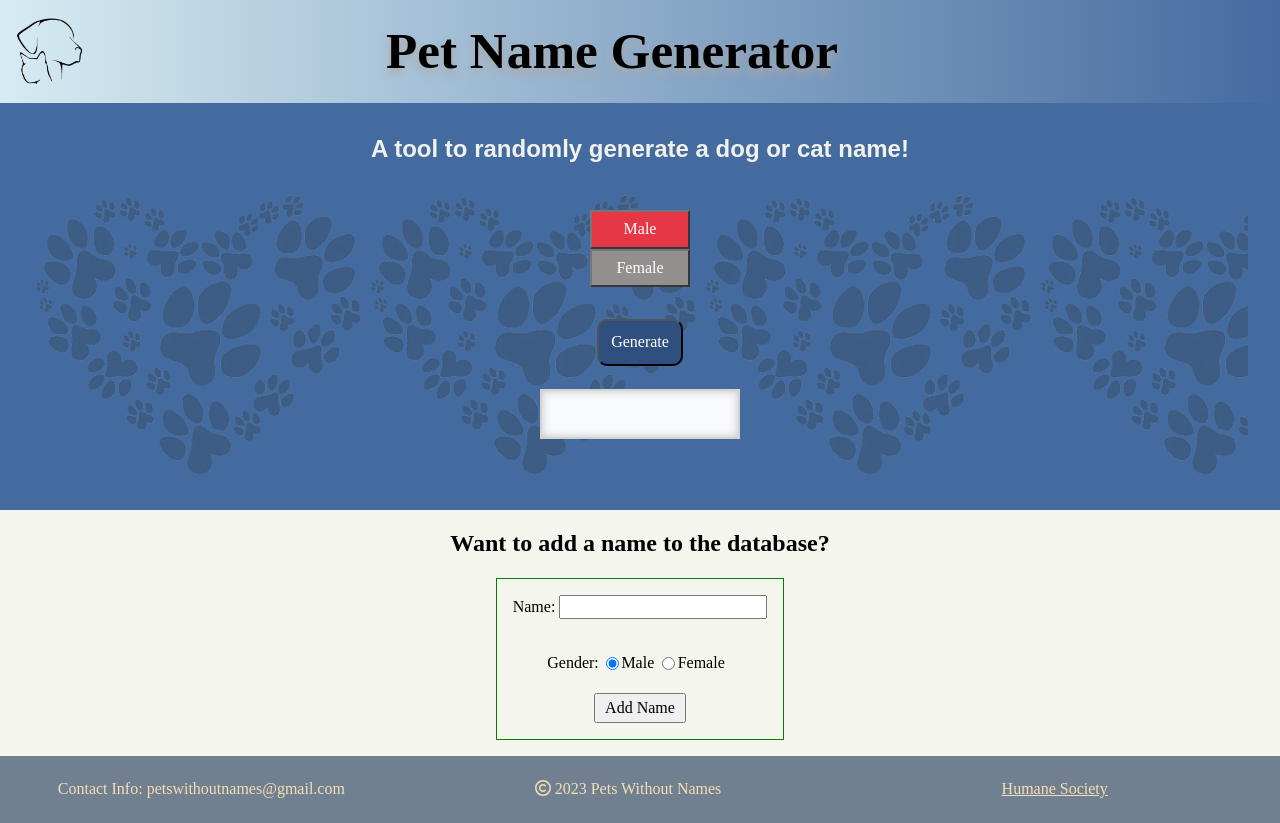
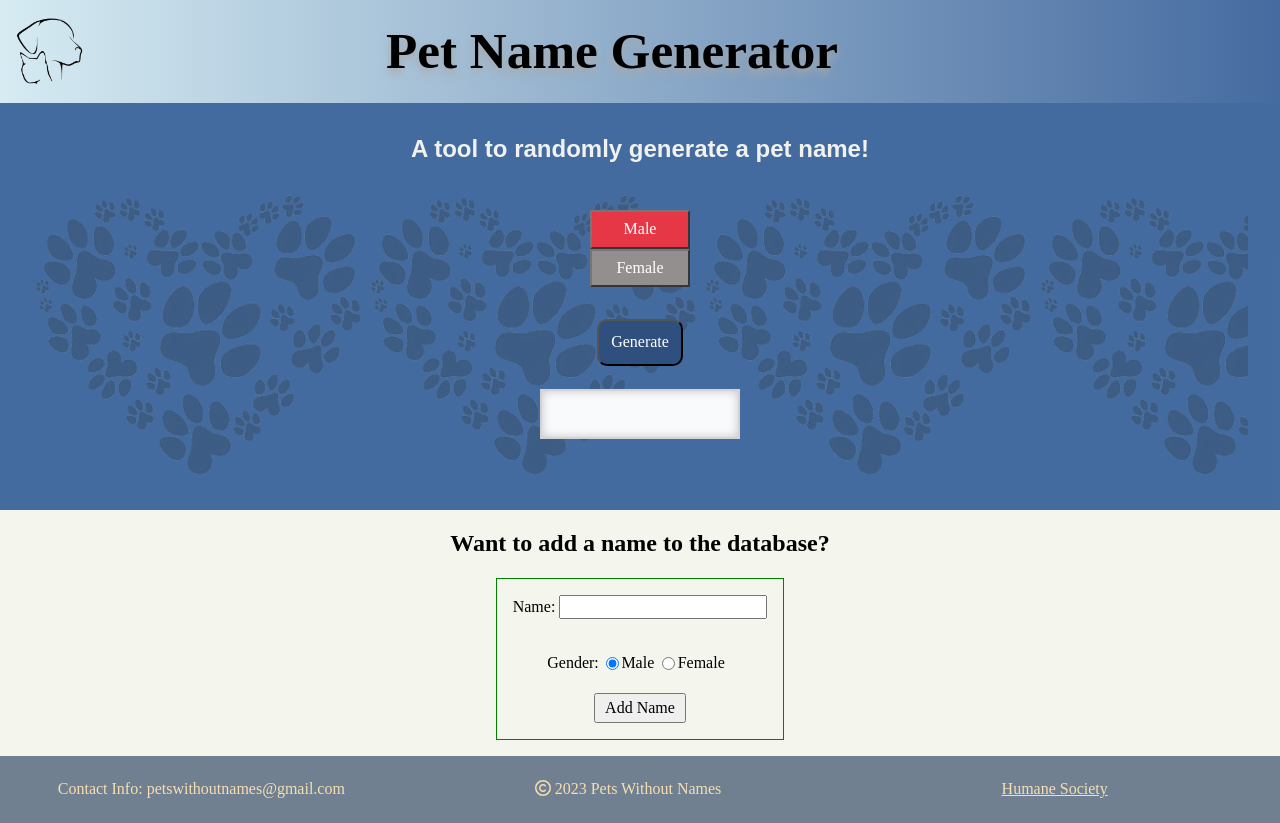
Before and after one commit to Pets-without-names/Jax-Pet-Names, a React (Create React App) app in the folder client/: page / in a window 1280 px wide. Built offline with nearby package versions, Linux system fonts and the light colour scheme; no server answers; a web font is replaced by a local one.

Commit message:
Updated header

```diff
--- a/client/src/components/main.js
+++ b/client/src/components/main.js
@@ -24,7 +24,7 @@ function Main() {
 
   return (
     <main>
-      <h2>A tool to randomly generate a dog or cat name!</h2>
+      <h2>A tool to randomly generate a pet name!</h2>
       <div className='flex-container'>
         <div className='content'>
           <div className='gender-btn-container'>
```
